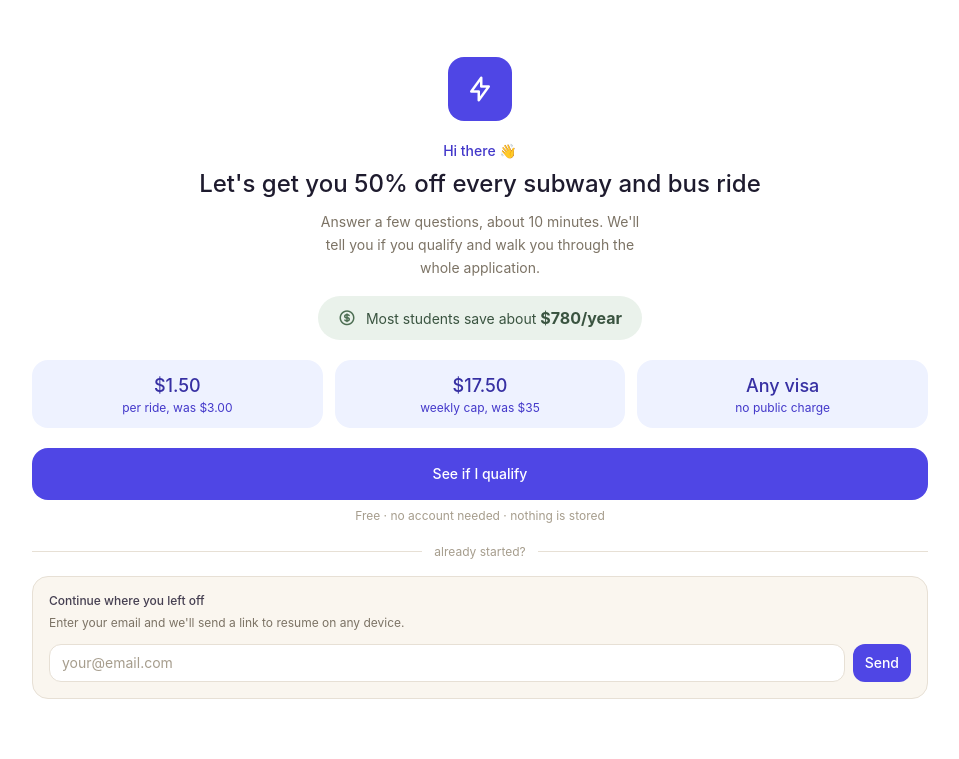
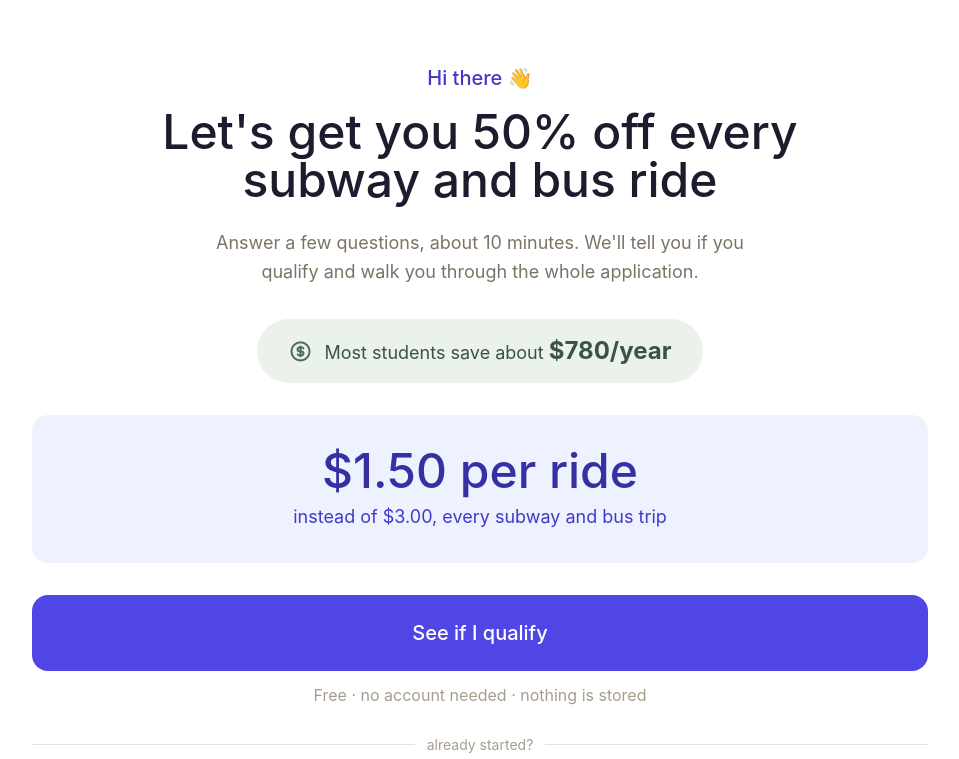
Before and after one commit to ansakhan19/qualift, a Next.js app: page / in a window 1280 px wide. Shown: the top 759 px of the page, without its empty margins (160-1119 px from the left). Built offline with nearby package versions, Linux system fonts and the light colour scheme.

Commit message:
ux: bigger inviting welcome screen, back button on first question, clickable journey rail, route home through eligibility page

```diff
--- a/app/page.js
+++ b/app/page.js
@@ -1,24 +1,22 @@
 'use client'
-import { useState } from 'react'
 import { useRouter } from 'next/navigation'
 import { ProgressProvider } from '@/store/ProgressContext'
 import { useProgress } from '@/store/ProgressContext'
 import Splash from '@/components/Splash'
-import EligibilityFlow from '@/components/EligibilityFlow'
 
 function Home() {
   const { reset } = useProgress()
-  const [view, setView] = useState('splash')
   const router = useRouter()
 
   function handleStart() {
     // Always reset before starting, critical for shared devices / event use
     reset()
-    setView('eligibility')
+    // Send everyone through the real eligibility page so they get the
+    // journey rail, header, and back navigation on every question
+    router.push('/eligibility')
   }
 
-  if (view === 'splash') return <div className="w-full md:px-16 lg:px-40"><Splash onStart={handleStart} /></div>
-  return <div className="w-full md:px-12 lg:px-24"><EligibilityFlow onComplete={() => router.push('/dashboard')} /></div>
+  return <div className="w-full md:px-16 lg:px-40"><Splash onStart={handleStart} /></div>
 }
 
 export default function Page() {
--- a/components/EligibilityFlow.jsx
+++ b/components/EligibilityFlow.jsx
@@ -87,8 +87,8 @@ function Question({ step, total, question, sub, note, options, onAnswer, onBack,
           <div className="bg-purple-400 h-1 rounded-full bar-fill" style={{ width: `${(step / total) * 100}%` }} />
         </div>
         <p className="text-xs text-gray-400 mt-1 mb-6">Question {step} of {total}</p>
-        <h2 className="text-lg font-medium text-gray-900 leading-snug mb-2">{question}</h2>
-        {sub && <p className="text-sm text-gray-500 leading-relaxed mb-3">{sub}</p>}
+        <h2 className="text-2xl lg:text-3xl font-medium text-gray-900 leading-snug mb-3">{question}</h2>
+        {sub && <p className="text-base text-gray-500 leading-relaxed mb-4">{sub}</p>}
         {note && (
           <div className="bg-purple-50 border border-purple-100 rounded-xl px-4 py-3 mb-5">
             <p className="text-xs text-purple-700 leading-relaxed">{note}</p>
@@ -109,8 +109,8 @@ function Question({ step, total, question, sub, note, options, onAnswer, onBack,
           >
             <div className="flex items-start justify-between gap-2">
               <div>
-                <p className="text-sm font-medium text-gray-900">{opt.label}</p>
-                {opt.sub && <p className="text-xs text-gray-500 mt-1">{opt.sub}</p>}
+                <p className="text-base font-medium text-gray-900">{opt.label}</p>
+                {opt.sub && <p className="text-sm text-gray-500 mt-1">{opt.sub}</p>}
               </div>
               {selectedValue === opt.value && (
                 <span className="flex-shrink-0 w-5 h-5 rounded-full bg-purple-400 flex items-center justify-center mt-0.5">
@@ -443,8 +443,12 @@ export default function EligibilityFlow({ onComplete }) {
 
   if (screen === 'studentType') return (
     <div className="fade-in px-5 pt-6">
-      <h2 className="text-xl font-medium text-gray-900 mb-2">Are you an international student?</h2>
-      <p className="text-sm text-gray-500 leading-relaxed mb-6">
+      <button onClick={() => router.push('/')} className="flex items-center gap-1.5 text-sm text-purple-600 font-medium mb-4 hover:text-purple-800 transition-colors">
+        <i className="ti ti-arrow-left text-base" />
+        Back to start
+      </button>
+      <h2 className="text-2xl lg:text-3xl font-medium text-gray-900 mb-3">Are you an international student?</h2>
+      <p className="text-base text-gray-500 leading-relaxed mb-6">
         This determines which documents you'll need and which transit benefits you're eligible for.
       </p>
       <div className="flex flex-col gap-3">
@@ -460,8 +464,8 @@ export default function EligibilityFlow({ onComplete }) {
             }`}>
             <div className="flex items-start justify-between gap-2">
               <div>
-                <p className="text-sm font-medium text-gray-900">{o.label}</p>
-                <p className="text-xs text-gray-500 mt-1">{o.sub}</p>
+                <p className="text-base font-medium text-gray-900">{o.label}</p>
+                <p className="text-sm text-gray-500 mt-1">{o.sub}</p>
               </div>
               {progress.studentType === o.val && (
                 <span className="flex-shrink-0 w-5 h-5 rounded-full bg-purple-400 flex items-center justify-center mt-0.5">
--- a/components/JourneyRail.jsx
+++ b/components/JourneyRail.jsx
@@ -1,27 +1,36 @@
 'use client'
+import { useRouter } from 'next/navigation'
 
 /**
  * TurboTax-style section rail, the five friendly stops of the journey.
  * `active` = key of the current section; earlier sections render as complete.
+ * Every stop is clickable so students can move across phases freely.
  */
 const SECTIONS = [
-  { key: 'about',   label: 'About you' },
-  { key: 'qualify', label: 'Do I qualify?' },
-  { key: 'docs',    label: 'My documents' },
-  { key: 'apply',   label: 'Apply' },
-  { key: 'ride',    label: 'Ride for less' },
+  { key: 'about',   label: 'About you',     route: '/eligibility' },
+  { key: 'qualify', label: 'Do I qualify?', route: '/eligibility' },
+  { key: 'docs',    label: 'My documents',  route: '/docs' },
+  { key: 'apply',   label: 'Apply',         route: '/walkthrough' },
+  { key: 'ride',    label: 'Ride for less', route: '/guide' },
 ]
 
 export default function JourneyRail({ active }) {
+  const router = useRouter()
   const activeIdx = SECTIONS.findIndex(s => s.key === active)
   return (
-    <nav className="hidden lg:block w-44 flex-shrink-0 border-r border-gray-200 bg-gray-50 py-4 self-stretch" aria-label="Your journey">
+    <nav className="hidden lg:block w-48 flex-shrink-0 border-r border-gray-200 bg-gray-50 py-4 self-stretch" aria-label="Your journey">
       {SECTIONS.map((s, i) => {
         const done = i < activeIdx
         const isActive = i === activeIdx
         return (
-          <div key={s.key}
-            className={`flex items-center gap-2.5 px-4 py-2.5 ${isActive ? 'bg-purple-50 border-r-2 border-purple-400' : ''}`}>
+          <button
+            key={s.key}
+            onClick={() => router.push(s.route)}
+            title={`Go to ${s.label}`}
+            className={`w-full text-left flex items-center gap-2.5 px-4 py-3 transition-colors ${
+              isActive ? 'bg-purple-50 border-r-2 border-purple-400' : 'hover:bg-gray-100'
+            }`}
+          >
             {done ? (
               <span className="w-[18px] h-[18px] rounded-full bg-teal-400 flex items-center justify-center flex-shrink-0">
                 <i className="ti ti-check text-white text-[10px]" />
@@ -31,10 +40,10 @@ export default function JourneyRail({ active }) {
             ) : (
               <span className="w-[18px] h-[18px] rounded-full border border-gray-300 flex-shrink-0" />
             )}
-            <span className={`text-xs ${isActive ? 'text-purple-800 font-medium' : done ? 'text-gray-600' : 'text-gray-400'}`}>
+            <span className={`text-sm ${isActive ? 'text-purple-800 font-medium' : done ? 'text-gray-600' : 'text-gray-400'}`}>
               {s.label}
             </span>
-          </div>
+          </button>
         )
       })}
     </nav>
--- a/components/Splash.jsx
+++ b/components/Splash.jsx
@@ -28,63 +28,48 @@ export default function Splash({ onStart, onReturnEmail }) {
 
   return (
     <div className="flex flex-col min-h-screen">
-      <div className="flex-1 flex flex-col items-center justify-center px-8 py-12 text-center">
-        {/* Logo */}
-        <div className="w-16 h-16 rounded-2xl bg-purple-400 flex items-center justify-center mb-5">
-          <i className="ti ti-bolt text-white text-3xl" />
-        </div>
-
-        <p className="text-sm font-medium text-purple-600 mb-2">Hi there 👋</p>
-        <h1 className="text-2xl font-medium text-gray-900 leading-tight mb-3">
+      <div className="flex-1 flex flex-col items-center justify-center px-8 py-16 text-center">
+        <p className="text-xl font-medium text-purple-600 mb-4">Hi there 👋</p>
+        <h1 className="text-4xl lg:text-5xl font-medium text-gray-900 leading-tight mb-6 max-w-3xl">
           Let's get you 50% off every subway and bus ride
         </h1>
-        <p className="text-sm text-gray-500 leading-relaxed max-w-xs mb-4">
+        <p className="text-lg text-gray-500 leading-relaxed max-w-xl mb-8">
           Answer a few questions, about 10 minutes. We'll tell you if you qualify and walk you through the whole application.
         </p>
 
         {/* Savings, the TurboTax hook */}
-        <div className="inline-flex items-center gap-2.5 bg-teal-50 rounded-full px-5 py-2.5 mb-5">
-          <i className="ti ti-coin text-teal-600 text-lg" />
-          <span className="text-sm text-teal-800">
-            Most students save about <strong className="text-base">$780/year</strong>
+        <div className="inline-flex items-center gap-3 bg-teal-50 rounded-full px-8 py-4 mb-8">
+          <i className="ti ti-coin text-teal-600 text-2xl" />
+          <span className="text-lg text-teal-800">
+            Most students save about <strong className="text-2xl">$780/year</strong>
           </span>
         </div>
 
-        {/* Fare comparison */}
-        <div className="flex gap-3 w-full mb-5">
-          <div className="flex-1 bg-purple-50 rounded-xl p-3 text-center">
-            <p className="text-lg font-medium text-purple-800">$1.50</p>
-            <p className="text-xs text-purple-600">per ride, was $3.00</p>
-          </div>
-          <div className="flex-1 bg-purple-50 rounded-xl p-3 text-center">
-            <p className="text-lg font-medium text-purple-800">$17.50</p>
-            <p className="text-xs text-purple-600">weekly cap, was $35</p>
-          </div>
-          <div className="flex-1 bg-purple-50 rounded-xl p-3 text-center">
-            <p className="text-lg font-medium text-purple-800">Any visa</p>
-            <p className="text-xs text-purple-600">no public charge</p>
-          </div>
+        {/* One big fare comparison */}
+        <div className="w-full bg-purple-50 rounded-2xl py-8 px-6 mb-8">
+          <p className="text-5xl font-medium text-purple-800 mb-2">$1.50 per ride</p>
+          <p className="text-lg text-purple-600">instead of $3.00, every subway and bus trip</p>
         </div>
 
         <button
           onClick={onStart}
-          className="w-full bg-purple-400 hover:bg-purple-600 text-white rounded-xl py-4 text-sm font-medium transition-colors mb-2"
+          className="w-full bg-purple-400 hover:bg-purple-600 text-white rounded-2xl py-6 text-xl font-medium transition-colors mb-3"
         >
           See if I qualify
         </button>
-        <p className="text-xs text-gray-400 mb-3">Free · no account needed · nothing is stored</p>
+        <p className="text-base text-gray-400 mb-4">Free · no account needed · nothing is stored</p>
 
         {/* Divider */}
-        <div className="flex items-center gap-3 w-full my-2">
+        <div className="flex items-center gap-3 w-full my-3">
           <div className="flex-1 h-px bg-gray-200" />
-          <span className="text-xs text-gray-400">already started?</span>
+          <span className="text-sm text-gray-400">already started?</span>
           <div className="flex-1 h-px bg-gray-200" />
         </div>
 
         {/* Returning user */}
-        <div className="w-full bg-gray-50 border border-gray-200 rounded-xl p-4 text-left mt-2">
-          <p className="text-xs font-medium text-gray-700 mb-1">Continue where you left off</p>
-          <p className="text-xs text-gray-500 mb-3 leading-relaxed">
+        <div className="w-full bg-gray-50 border border-gray-200 rounded-2xl p-6 text-left mt-2">
+          <p className="text-base font-medium text-gray-700 mb-1">Continue where you left off</p>
+          <p className="text-sm text-gray-500 mb-4 leading-relaxed">
             Enter your email and we'll send a link to resume on any device.
           </p>
           {sent ? (
@@ -98,7 +83,7 @@ export default function Splash({ onStart, onReturnEmail }) {
                 value={returnEmail}
                 onChange={e => setReturnEmail(e.target.value)}
                 placeholder="your@email.com"
-                className="flex-1 border border-gray-200 rounded-lg px-3 py-2 text-sm outline-none focus:border-purple-400 bg-white"
+                className="flex-1 border border-gray-200 rounded-lg px-4 py-3 text-base outline-none focus:border-purple-400 bg-white"
               />
               <button
                 type="submit"
```
